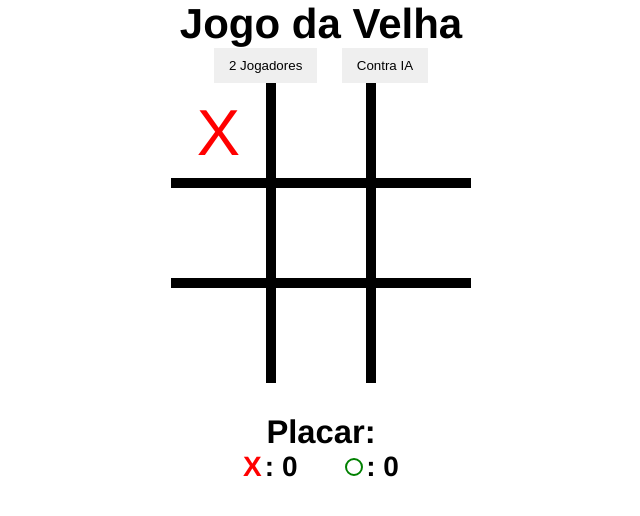
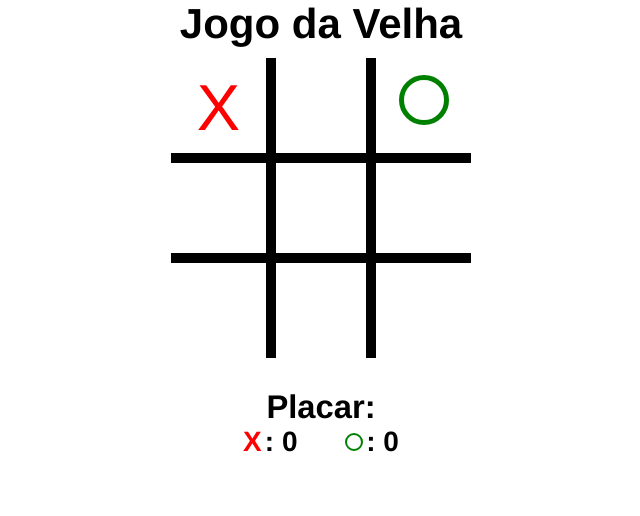
Before and after one commit to Assis-Souz4/jogo-da-velha, a plain HTML site: page index.html in a window 1280 px wide. Both pictures are taken after a click on the element 540 px from the left and 133 px from the top of the page. Shown: the whole page, without its empty margins (319-959 px from the left). Drawn offline with Linux system fonts and the light colour scheme.

Commit message:
somente contra a ia

```diff
--- a/index.html
+++ b/index.html
@@ -11,10 +11,10 @@
 <body>
     <h1>Jogo da Velha</h1>
     <div id="buttons-container">
-        <button id="2-players">2 Jogadores</button>
-        <button id="ia-player">Contra IA</button>
+        <button id="2-players" class="hide">2 Jogadores</button>
+        <button id="ia-player" class="hide">Contra IA</button>
     </div>
-    <div id="container" class="">
+    <div id="container">
         <div class="box" id="block-1"></div>
         <div class="box" id="block-2"></div>
         <div class="box" id="block-3"></div>
--- a/script.js
+++ b/script.js
@@ -5,6 +5,9 @@ let buttons = document.querySelectorAll("#buttons-container button");
 let menssegeContainer = document.querySelector("#messege");
 let messegeText = document.querySelector("#messege p");
 let secondPlayer;
+let twoPlayer = document.getElementById("2-players");
+let playerContraIa = document.getElementById("ia-player");
+let campoDeJogo = document.getElementById("container");
 
 //contador de jogadas
 let player1 = 0;
@@ -24,6 +27,12 @@ for (let i = 0; i < boxes.length; i++) {
       //computar jogada
       if (player1 == player2) {
         player1++;
+
+        if (secondPlayer == playerContraIa.vallue) {
+          //função para executar a jogada
+          computerPlay();
+          player2++;
+        }
       } else {
         player2++;
       }
@@ -33,6 +42,19 @@ for (let i = 0; i < boxes.length; i++) {
     }
   });
 }
+
+//evento para saber se é two players ou ia
+// twoPlayer.addEventListener("click", function () {
+//   setTimeout(() => {
+//     campoDeJogo.classList.remove("hide");
+//   }, 500);
+// });
+
+playerContraIa.addEventListener("click", function () {
+  setTimeout(() => {
+    campoDeJogo.classList.remove("hide");
+  }, 500);
+});
 
 //verifica quem vai jogar
 function checkEl(player1, player2) {
@@ -68,10 +90,10 @@ function checkWinCondition() {
 
     if (b1Child == "x" && b2Child == "x" && b3Child == "x") {
       //x venceu
-      declareWinner('x')
+      declareWinner("x");
     } else if (b1Child == "o" && b2Child == "o" && b3Child == "o") {
       //o venceu
-      declareWinner('o')
+      declareWinner("o");
     }
   }
   if (
@@ -85,10 +107,10 @@ function checkWinCondition() {
 
     if (b4Child == "x" && b5Child == "x" && b6Child == "x") {
       //x venceu
-      declareWinner('x')
+      declareWinner("x");
     } else if (b4Child == "o" && b5Child == "o" && b6Child == "o") {
       //o venceu
-      declareWinner('o')
+      declareWinner("o");
     }
   }
 
@@ -103,10 +125,10 @@ function checkWinCondition() {
 
     if (b7Child == "x" && b8Child == "x" && b9Child == "x") {
       //x venceu
-      declareWinner('x')
+      declareWinner("x");
     } else if (b7Child == "o" && b8Child == "o" && b9Child == "o") {
       //o venceu
-      declareWinner('o')
+      declareWinner("o");
     }
   }
 
@@ -122,10 +144,10 @@ function checkWinCondition() {
 
     if (b1Child == "x" && b4Child == "x" && b7Child == "x") {
       //x venceu
-      declareWinner('x')
+      declareWinner("x");
     } else if (b1Child == "o" && b4Child == "o" && b7Child == "o") {
       //o venceu
-      declareWinner('o')
+      declareWinner("o");
     }
   }
 
@@ -140,10 +162,10 @@ function checkWinCondition() {
 
     if (b2Child == "x" && b5Child == "x" && b8Child == "x") {
       //x venceu
-      declareWinner('x')
+      declareWinner("x");
     } else if (b2Child == "o" && b5Child == "o" && b8Child == "o") {
       //o venceu
-      declareWinner('o')
+      declareWinner("o");
     }
   }
 
@@ -158,10 +180,10 @@ function checkWinCondition() {
 
     if (b3Child == "x" && b6Child == "x" && b9Child == "x") {
       //x venceu
-      declareWinner('x')
+      declareWinner("x");
     } else if (b3Child == "o" && b6Child == "o" && b9Child == "o") {
       //o venceu
-      declareWinner('o')
+      declareWinner("o");
     }
   }
 
@@ -177,10 +199,10 @@ function checkWinCondition() {
 
     if (b1Child == "x" && b5Child == "x" && b9Child == "x") {
       //x venceu
-      declareWinner('x')
+      declareWinner("x");
     } else if (b1Child == "o" && b5Child == "o" && b9Child == "o") {
       //o venceu
-      declareWinner('o')
+      declareWinner("o");
     }
   }
 
@@ -195,10 +217,10 @@ function checkWinCondition() {
 
     if (b3Child == "x" && b5Child == "x" && b7Child == "x") {
       //x venceu
-      declareWinner('x')
+      declareWinner("x");
     } else if (b3Child == "o" && b5Child == "o" && b7Child == "o") {
       //o venceu
-      declareWinner('o')
+      declareWinner("o");
     }
   }
 
@@ -212,35 +234,34 @@ function checkWinCondition() {
   }
 
   if (cont == 9) {
-    declareWinner('Deu Velha...');
+    declareWinner("Deu Velha...");
   }
 }
 
 //limpa o jogo,declara o vencedor e atualiza o placar
 
-function declareWinner(winner){
+function declareWinner(winner) {
+  let scoreboardX = document.querySelector("#scoreboard-1");
+  let scoreboardO = document.querySelector("#scoreboard-2");
+  let msg = "";
 
-  let scoreboardX = document.querySelector('#scoreboard-1');
-  let scoreboardO = document.querySelector('#scoreboard-2');
-  let msg = '';
-
-  if (winner == 'x') {
+  if (winner == "x") {
     scoreboardX.textContent = parseInt(scoreboardX.textContent) + 1;
-    msg = 'Jogador 1 Venceu!!'
-  }else if(winner == 'o'){
+    msg = "Voce Venceu!!";
+  } else if (winner == "o") {
     scoreboardO.textContent = parseInt(scoreboardO.textContent) + 1;
-    msg = 'Jogador 2 Venceu!!'
-  }else{
-    msg = 'Deu Velha...';
+    msg = "I.A Venceu!!";
+  } else {
+    msg = "Deu Velha...";
   }
 
   //exibir msg
   messegeText.innerHTML = msg;
-  menssegeContainer.classList.remove('hide');
+  menssegeContainer.classList.remove("hide");
 
   //esconde msg
   setTimeout(() => {
-    menssegeContainer.classList.add('hide');
+    menssegeContainer.classList.add("hide");
   }, 3000);
 
   //zerar jogadas
@@ -248,9 +269,37 @@ function declareWinner(winner){
   player2 = 0;
 
   //remove x e o
-  let boxesToRemove = document.querySelectorAll('.box div');
+  let boxesToRemove = document.querySelectorAll(".box div");
 
-  for(let i = 0; i < boxesToRemove.length; i++){
+  for (let i = 0; i < boxesToRemove.length; i++) {
     boxesToRemove[i].parentNode.removeChild(boxesToRemove[i]);
   }
 }
+
+//executar a logica da cpu
+
+function computerPlay() {
+  let cloneO = o.cloneNode(true);
+  let cont = 0;
+  let filled = 0;
+
+  for (i = 0; i < boxes.length; i++) {
+    let randNumber = Math.floor(Math.random() * 5);
+
+    //so prenche se o filho estiver vazio
+    if (boxes[i].childNodes[0] == undefined) {
+      if (randNumber <= 1) {
+        boxes[i].appendChild(cloneO);
+        cont++;
+        break;
+      }
+      //checa quantos estão preenchidos
+    } else {
+      filled++;
+    }
+  }
+
+  if(cont == 0 && filled < 9){
+    computerPlay();
+  }
+}
--- a/style.css
+++ b/style.css
@@ -10,6 +10,7 @@ body {
 
 h1 {
   font-size: 42px;
+  margin-bottom: 10px;
 }
 
 /* botões */
@@ -17,7 +18,7 @@ h1 {
 #buttons-container button {
   border: none;
   padding: 10px 15px;
-  margin: 0 10px;
+  margin: 20px 10px;
 }
 
 /* jogo */
```
